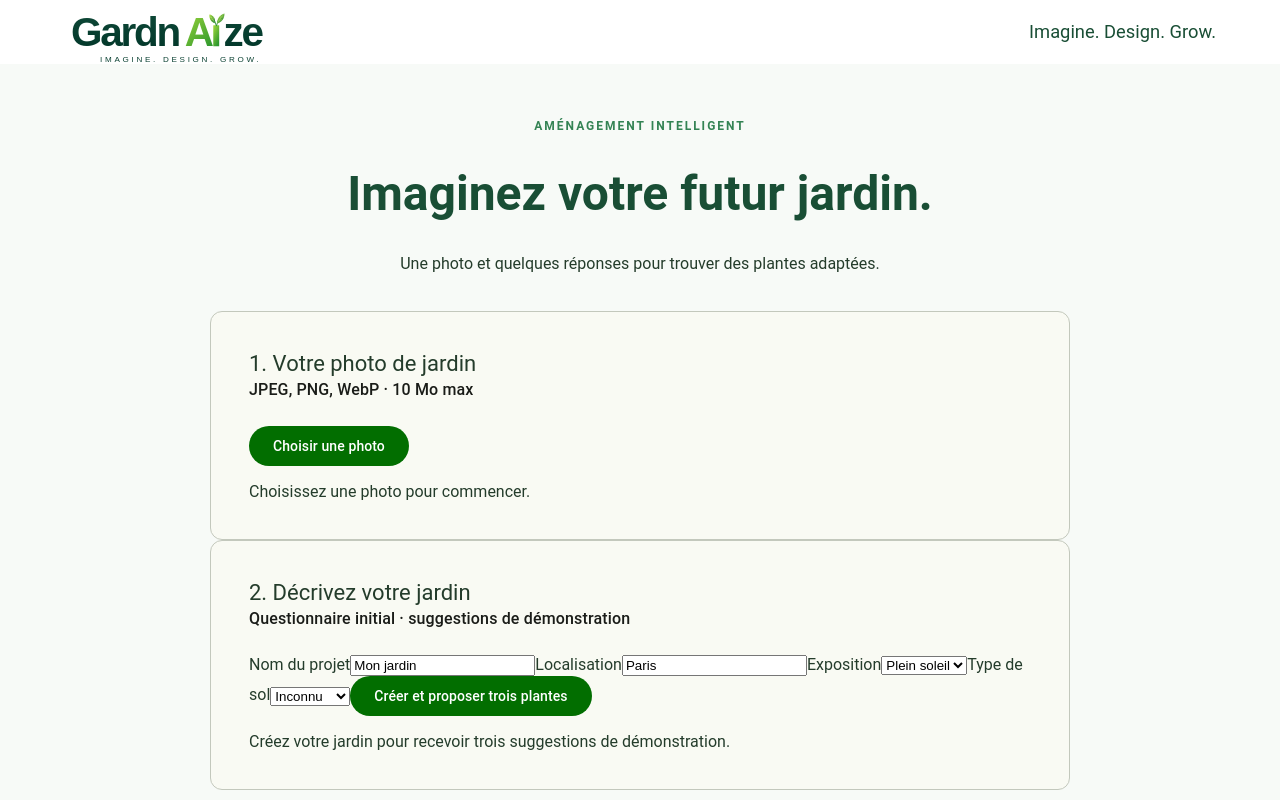
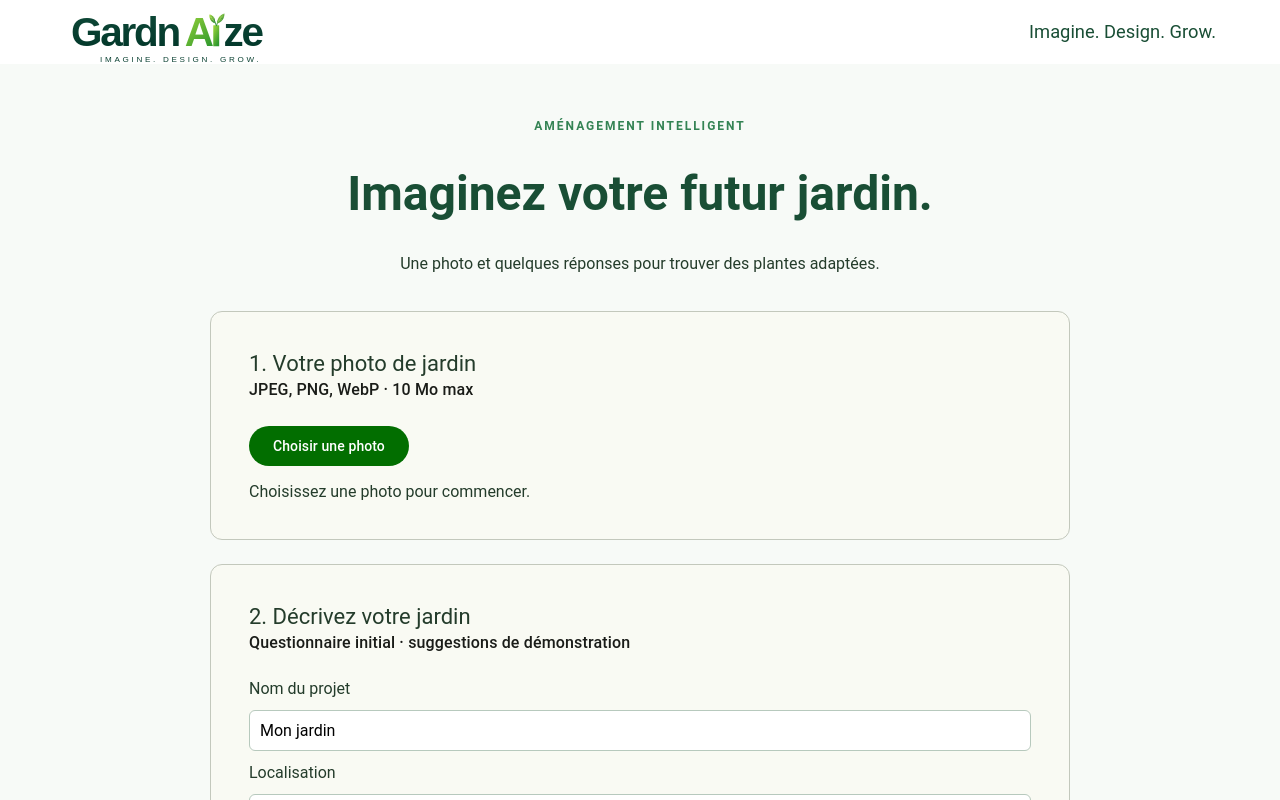
Before and after one commit to boonsuli/GardnAIze, an Angular app in the folder frontend/: page / in a window 1280 px wide. Shown: the top 800 px of the page. Built offline with nearby package versions, Linux system fonts and the light colour scheme.

Commit message:
feat(integration): connect frontend/src/app/app.component.scss

```diff
--- a/frontend/src/app/app.component.scss
+++ b/frontend/src/app/app.component.scss
@@ -75,3 +75,21 @@ footer {
         max-width: 190px;
     }
 }
+
+.questionnaire {
+    margin-top: 24px;
+}
+
+.questionnaire mat-card-content {
+    display: flex;
+    flex-direction: column;
+    gap: 12px;
+}
+
+.questionnaire input,
+.questionnaire select {
+    padding: 10px;
+    border: 1px solid #b7c9bd;
+    border-radius: 6px;
+    font: inherit;
+}
```
